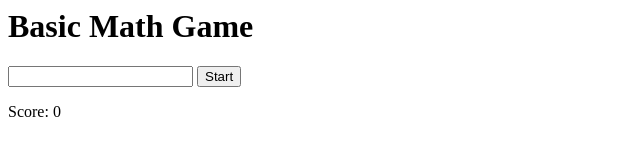
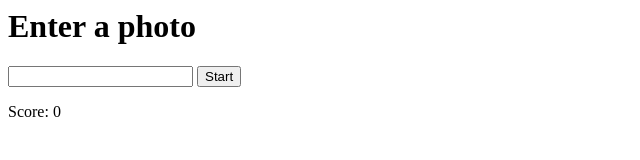
Before and after one commit to JBerkheiser/CIS655-final-project, a plain HTML site: page frontend/index.html in a window 1280 px wide. Shown: the whole page, without its empty margins (0-640 px from the left). Drawn offline with Linux system fonts and the light colour scheme.

Commit message:
last build was successful.  Testing if updating frontend still works

```diff
--- a/frontend/index.html
+++ b/frontend/index.html
@@ -1,6 +1,6 @@
 <html>
         <body>
-                <h1 id="Title">Basic Math Game</h1>
+                <h1 id="Title">Enter a photo</h1>
                 <div>
                         <p id="Problem"></p>
                         <div>
```
